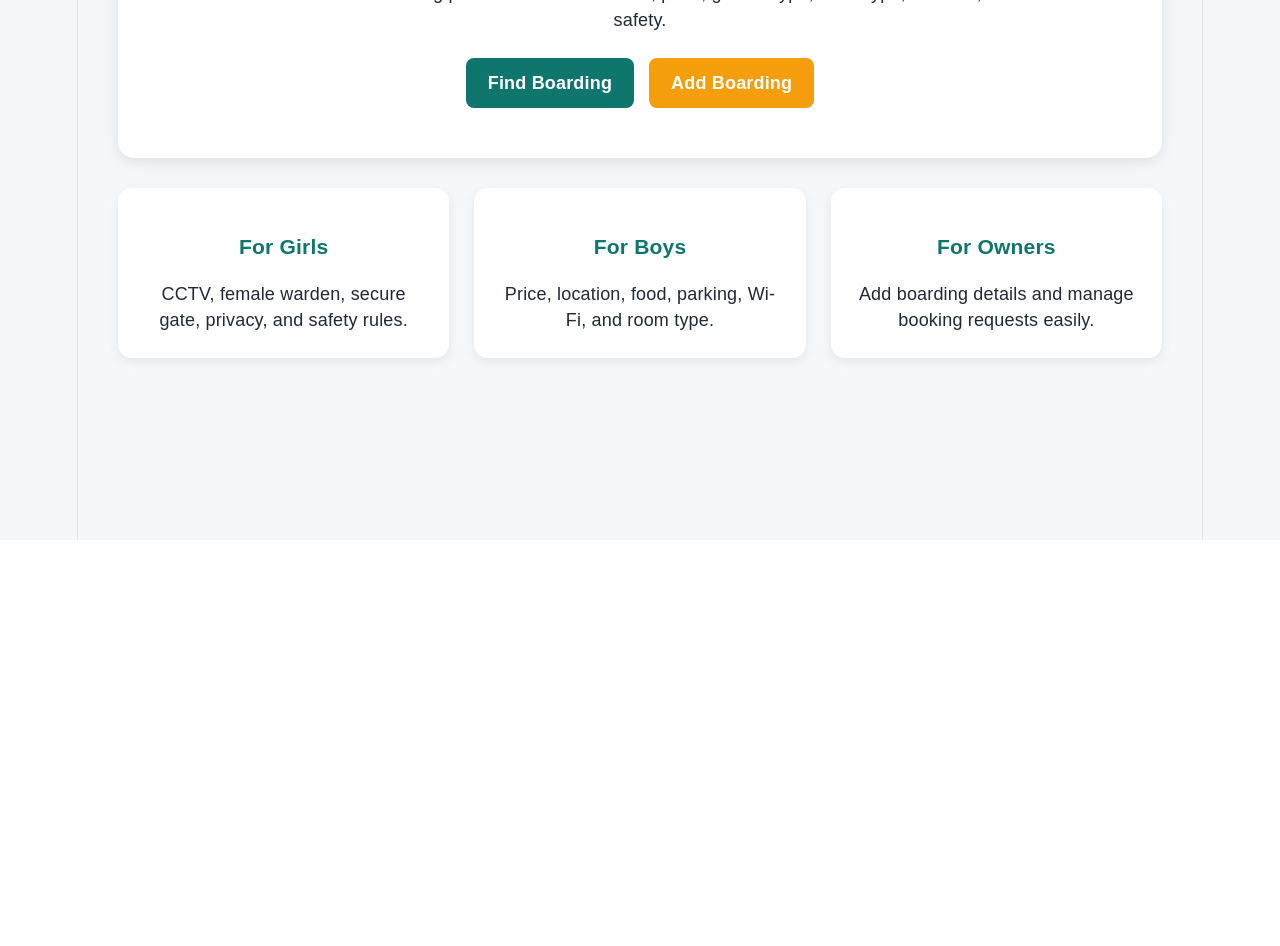
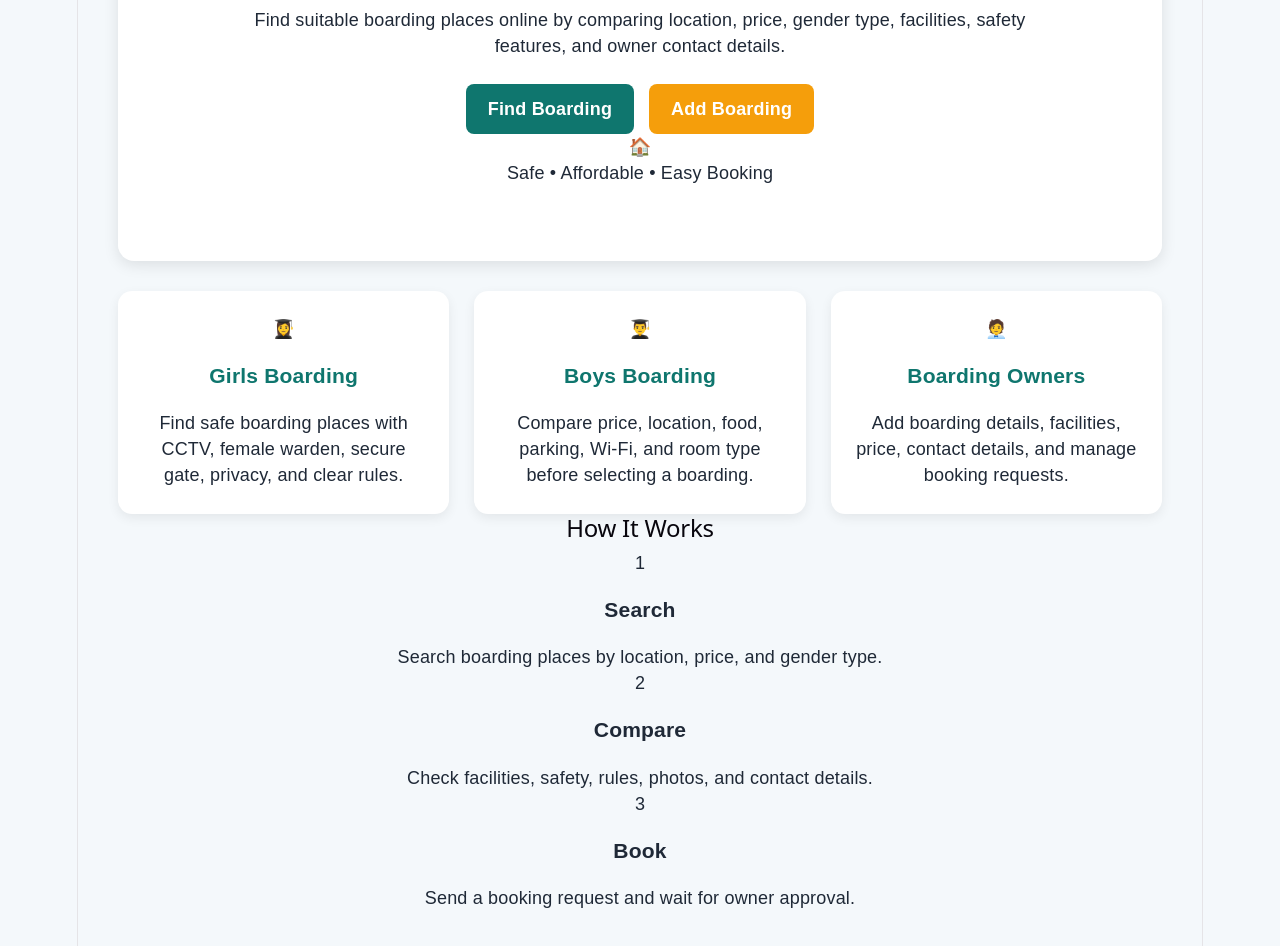
Before and after one commit to TharinduRUSL/boarding-house-system, a React app in the folder frontend/: page / in a window 1280 px wide. Shown: the part 260-1206 px from the top of the page. Before the commit the page ends 800 px from the top, so only its background shows below. Built offline with nearby package versions, Linux system fonts and the light colour scheme; the HTML template or start-up script is replaced by a standard one.

Commit message:
Improve frontend UI with icons and boarding cards

```diff
--- a/frontend/src/pages/Boardings.jsx
+++ b/frontend/src/pages/Boardings.jsx
@@ -94,8 +94,25 @@ function Boardings() {
         <div className="boarding-grid">
           {boardings.map((boarding) => (
             <div className="boarding-card" key={boarding.id}>
-              <div className="boarding-image">
-                {boarding.genderType === "GIRLS_ONLY" ? "🏠👩" : "🏠👨"}
+              <div
+                className={`boarding-image ${
+                  boarding.genderType === "GIRLS_ONLY"
+                    ? "girls-card-image"
+                    : boarding.genderType === "BOYS_ONLY"
+                    ? "boys-card-image"
+                    : "any-card-image"
+                }`}
+              >
+                <div className="image-overlay">
+                  <span className="big-icon">
+                    {boarding.genderType === "GIRLS_ONLY"
+                      ? "👩‍🎓"
+                      : boarding.genderType === "BOYS_ONLY"
+                      ? "👨‍🎓"
+                      : "🏠"}
+                  </span>
+                  <p>{boarding.genderType}</p>
+                </div>
               </div>
 
               <div className="boarding-content">
@@ -106,7 +123,9 @@ function Boardings() {
                 <div className="boarding-tags">
                   <span>{boarding.genderType}</span>
                   <span>{boarding.roomType}</span>
-                  <span>Rs. {boarding.monthlyPrice}</span>
+                  <span className="price-tag">
+                    Rs. {boarding.monthlyPrice} / month
+                  </span>
                 </div>
 
                 <div className="facility-list">
@@ -114,7 +133,9 @@ function Boardings() {
                   {boarding.foodAvailable && <span>Food</span>}
                   {boarding.parkingAvailable && <span>Parking</span>}
                   {boarding.cctvAvailable && <span>CCTV</span>}
-                  {boarding.femaleWardenAvailable && <span>Female Warden</span>}
+                  {boarding.femaleWardenAvailable && (
+                    <span>Female Warden</span>
+                  )}
                   {boarding.secureGateAvailable && <span>Secure Gate</span>}
                 </div>
 
--- a/frontend/src/pages/Home.jsx
+++ b/frontend/src/pages/Home.jsx
@@ -1,33 +1,79 @@
 function Home() {
   return (
     <div className="page">
-      <section className="hero">
+      <section className="hero hero-banner">
+        <div className="hero-content">
+          <p className="badge">Smart Boarding Finder</p>
+
           <h1>Boarding House Finding and Booking System</h1>
+
           <p>
-          Find suitable boarding places based on location, price, gender type,
-          room type, facilities, and safety.
+            Find suitable boarding places online by comparing location, price,
+            gender type, facilities, safety features, and owner contact details.
           </p>
 
           <div className="hero-buttons">
             <a href="/boardings" className="btn primary">Find Boarding</a>
             <a href="/add-boarding" className="btn secondary">Add Boarding</a>
           </div>
+        </div>
+
+        <div className="hero-visual">
+          <div className="house-icon">🏠</div>
+          <p>Safe • Affordable • Easy Booking</p>
+        </div>
       </section>
 
       <section className="features">
         <div className="feature-card">
-          <h3>For Girls</h3>
-          <p>CCTV, female warden, secure gate, privacy, and safety rules.</p>
+          <div className="feature-icon">👩‍🎓</div>
+          <h3>Girls Boarding</h3>
+          <p>
+            Find safe boarding places with CCTV, female warden, secure gate,
+            privacy, and clear rules.
+          </p>
         </div>
 
         <div className="feature-card">
-          <h3>For Boys</h3>
-          <p>Price, location, food, parking, Wi-Fi, and room type.</p>
+          <div className="feature-icon">👨‍🎓</div>
+          <h3>Boys Boarding</h3>
+          <p>
+            Compare price, location, food, parking, Wi-Fi, and room type before
+            selecting a boarding.
+          </p>
         </div>
 
         <div className="feature-card">
-          <h3>For Owners</h3>
-          <p>Add boarding details and manage booking requests easily.</p>
+          <div className="feature-icon">🧑‍💼</div>
+          <h3>Boarding Owners</h3>
+          <p>
+            Add boarding details, facilities, price, contact details, and manage
+            booking requests.
+          </p>
+        </div>
+      </section>
+
+      <section className="how-section">
+        <h2>How It Works</h2>
+
+        <div className="how-grid">
+          <div className="how-card">
+            <span>1</span>
+            <h3>Search</h3>
+            <p>Search boarding places by location, price, and gender type.</p>
+          </div>
+
+          <div className="how-card">
+            <span>2</span>
+            <h3>Compare</h3>
+            <p>Check facilities, safety, rules, photos, and contact details.</p>
+          </div>
+
+          <div className="how-card">
+            <span>3</span>
+            <h3>Book</h3>
+            <p>Send a booking request and wait for owner approval.</p>
+          </div>
         </div>
       </section>
     </div>
```
Lines whose indentation alone changed are shown as unchanged.
